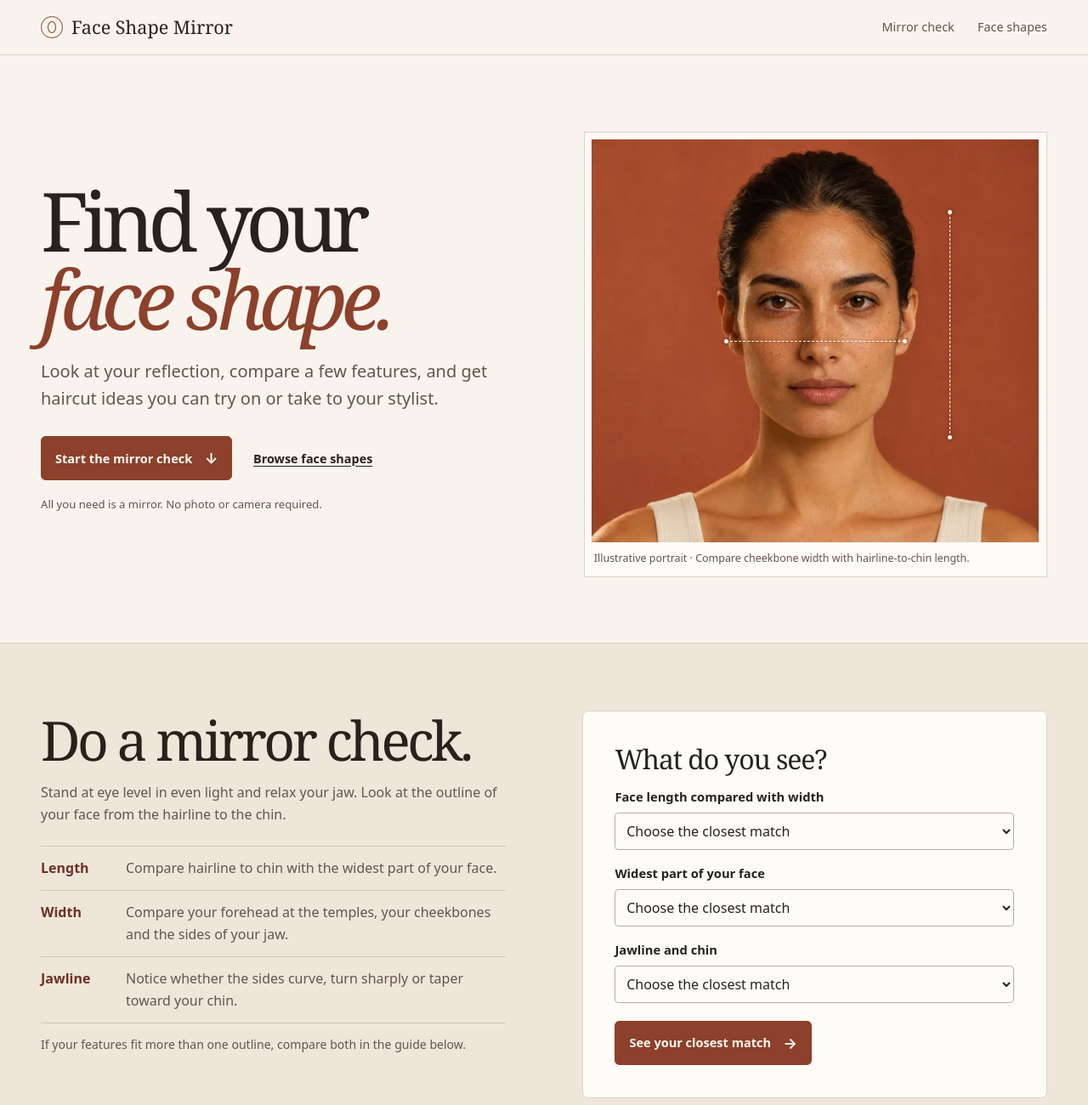
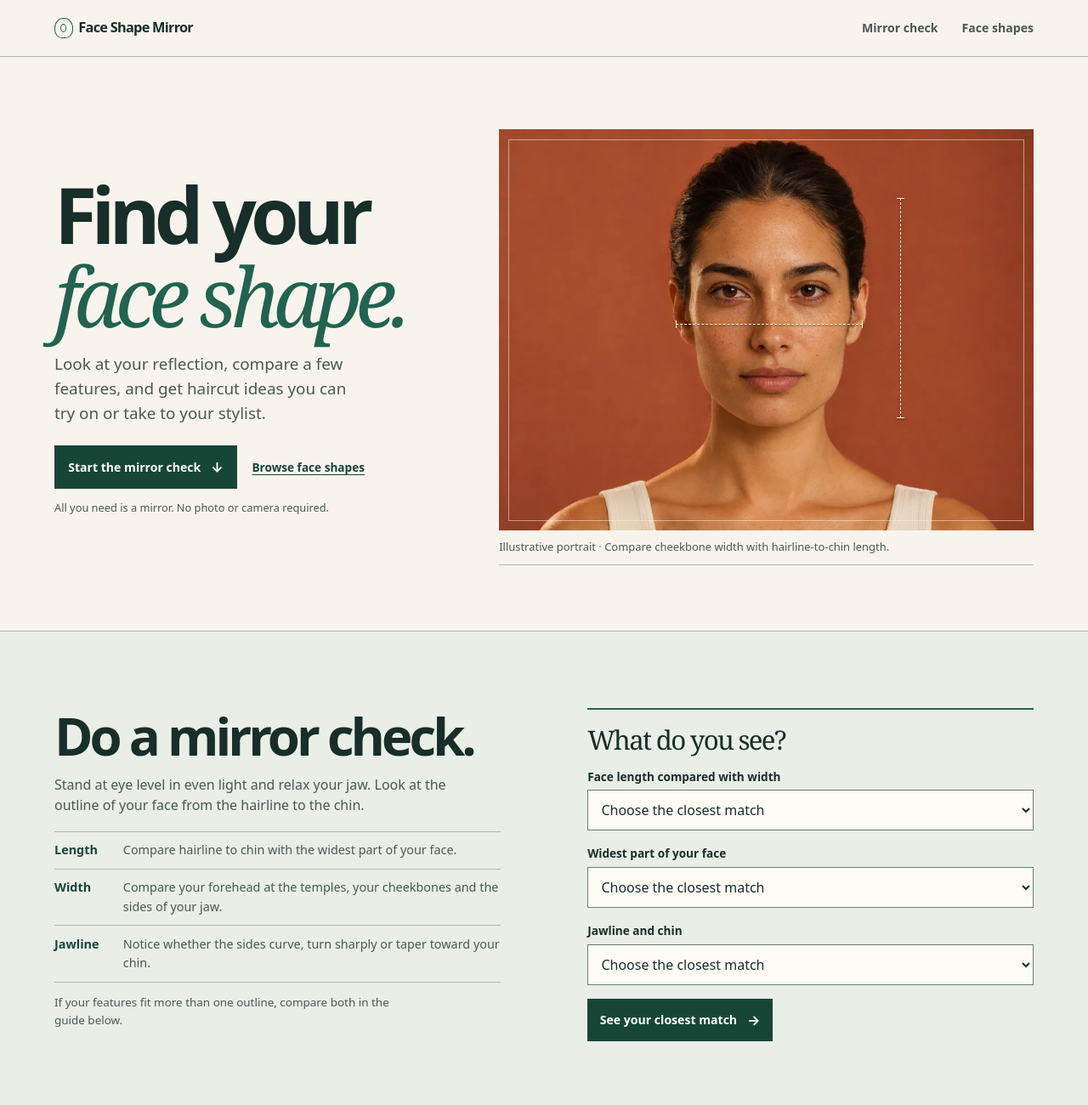
Before and after one commit to kurisu0514/faceshapemirror.com, a website: page src/index.html in a window 1280 px wide. Shown: the top 1300 px of the page at 85% size. Drawn offline with Linux system fonts and the light colour scheme.

Commit message:
Refine the mirror-first visual layout

```diff
--- a/src/assets/site.css
+++ b/src/assets/site.css
@@ -1,43 +1,36 @@
 :root {
   color-scheme: light;
   --paper: #f8f4ed;
-  --surface: #fffcf7;
-  --ink: #29211c;
-  --muted: #63554c;
-  --brand: #8d402b;
-  --brand-deep: #6e3021;
-  --line: #dfd1c4;
-  --tint: #efe6da;
+  --surface: #fffcf6;
+  --ink: #182e28;
+  --muted: #495951;
+  --accent: #20634f;
+  --accent-deep: #174637;
+  --field: #e9eee6;
+  --line: #aeb9ac;
+  --control-line: #687f72;
   --serif: Georgia, 'Times New Roman', serif;
   --sans: system-ui, -apple-system, 'Segoe UI', sans-serif;
+  --gutter: clamp(1rem, 5.13vw, 4rem);
 }
 
 *, *::before, *::after { box-sizing: border-box; }
 [hidden] { display: none !important; }
 html { scroll-behavior: smooth; }
-body {
-  margin: 0;
-  background: var(--paper);
-  color: var(--ink);
-  font: 1rem/1.6 var(--sans);
-}
+body { margin: 0; background: var(--paper); color: var(--ink); font: 1rem/1.55 var(--sans); }
 img { display: block; max-width: 100%; }
 a { color: inherit; }
 h1, h2, h3, p, figure { margin: 0; }
-h1, h2, h3 {
-  font-family: var(--serif);
-  font-weight: 400;
-  line-height: 1.09;
-}
+h1, h2, h3 { line-height: 1.04; }
 button, select { font: inherit; }
-:focus-visible { outline: 2px solid var(--brand); outline-offset: 5px; }
-[id] { scroll-margin-top: 2rem; }
+:focus-visible { outline: 2px solid var(--accent); outline-offset: 3px; }
+[id] { scroll-margin-top: 1.25rem; }
 
-.shell { width: min(100% - 6rem, 75rem); margin-inline: auto; }
+.shell { width: min(calc(100% - var(--gutter) * 2), 77rem); margin-inline: auto; }
 .skip-link {
   position: fixed;
-  top: 1rem;
-  left: 1rem;
+  top: .75rem;
+  left: .75rem;
   z-index: 2;
   padding: .65rem 1rem;
   transform: translateY(-200%);
@@ -46,193 +39,257 @@ button, select { font: inherit; }
 .skip-link:focus { transform: none; }
 
 .site-header { border-bottom: 1px solid var(--line); }
-.header-inner, .footer-inner {
+.header-inner {
   display: flex;
+  min-height: 3.7rem;
   align-items: center;
   justify-content: space-between;
-  gap: 1rem 2rem;
-  padding-block: 1.2rem;
+  gap: .5rem 1rem;
 }
 .wordmark {
   display: inline-flex;
+  min-height: 2.75rem;
+  width: fit-content;
   align-items: center;
-  gap: .65rem;
-  width: fit-content;
+  gap: .42rem;
   color: var(--ink);
-  font: 1.35rem/1.15 var(--serif);
+  font-size: clamp(.75rem, 3.35vw, 1.02rem);
+  font-weight: 750;
+  letter-spacing: -.045em;
+  line-height: 1.1;
   text-decoration: none;
 }
 .mirror-mark {
   display: inline-grid;
-  width: 1.6rem;
-  height: 1.6rem;
-  flex: 0 0 1.6rem;
+  width: 1.35rem;
+  height: 1.48rem;
+  flex: 0 0 1.35rem;
   place-items: center;
-  border: 1px solid var(--brand);
-  border-radius: 50%;
+  border: 1px solid var(--accent);
+  border-radius: 50% 50% 42% 42%;
 }
 .mirror-mark::after {
-  width: .62rem;
-  height: .88rem;
-  border: 1px solid var(--brand);
-  border-radius: 49% 49% 50% 50%;
+  width: .43rem;
+  height: .62rem;
+  border: 1px solid var(--accent);
+  border-radius: 50%;
   content: '';
 }
-nav { display: flex; flex-wrap: wrap; gap: .4rem 1.7rem; }
+nav { display: flex; flex: 0 0 auto; align-items: center; gap: clamp(.5rem, 3vw, 1.75rem); }
 nav a {
+  display: inline-flex;
+  min-height: 2.75rem;
+  align-items: center;
   color: var(--muted);
-  font-size: .9rem;
+  font-size: clamp(.68rem, 2.85vw, .88rem);
+  font-weight: 650;
   text-decoration: none;
+  white-space: nowrap;
 }
-nav a:hover, .text-link:hover, .site-footer p a:hover { color: var(--brand); }
+nav a:hover, .text-link:hover, .site-footer p a:hover { color: var(--accent); text-decoration: underline; }
 
 .hero {
   display: grid;
-  grid-template-columns: minmax(0, 1.03fr) minmax(0, 1fr);
-  align-items: center;
-  gap: clamp(2rem, 6vw, 5.6rem);
-  padding-block: clamp(3rem, 7vw, 6.5rem) clamp(2.7rem, 6vw, 5.5rem);
+  grid-template-columns: minmax(0, 1fr);
+  align-items: start;
+  gap: 1.35rem;
+  padding-block: 1.6rem 2.15rem;
 }
-.hero-copy { padding-bottom: 1rem; }
-h1 { font-size: clamp(3.1rem, 7.5vw, 7.2rem); letter-spacing: -.08em; line-height: .95; }
-h1 em { display: block; color: var(--brand); font-weight: inherit; letter-spacing: -.075em; }
-.hero-intro {
-  max-width: 33rem;
-  margin-top: 1.6rem;
-  color: var(--muted);
-  font-size: clamp(1.05rem, 1.6vw, 1.25rem);
+h1 {
+  font-size: clamp(2.85rem, 13.6vw, 4.7rem);
+  font-weight: 690;
+  letter-spacing: -.075em;
+  line-height: .91;
 }
-.hero-actions { display: flex; flex-wrap: wrap; align-items: center; gap: .95rem 1.55rem; margin-top: 1.75rem; }
+h1 em {
+  display: block;
+  margin-top: .08em;
+  color: var(--accent);
+  font: italic normal 1.06em/.95 var(--serif);
+  letter-spacing: -.078em;
+}
+.hero-intro { max-width: 34ch; margin-top: .88rem; color: var(--muted); font-size: .95rem; }
+.hero-actions { display: flex; flex-wrap: wrap; align-items: center; gap: .35rem .85rem; margin-top: .95rem; }
 .button {
   display: inline-flex;
-  min-height: 3.25rem;
+  max-width: 100%;
+  min-height: 3rem;
   align-items: center;
-  justify-content: center;
-  gap: .9rem;
-  border: 1px solid var(--brand);
-  border-radius: .35rem;
-  padding: .64rem 1rem;
-  background: var(--brand);
-  color: #fffaf2;
-  font-size: .91rem;
-  font-weight: 650;
+  justify-content: space-between;
+  gap: .75rem;
+  border: 1px solid var(--accent-deep);
+  border-radius: 0;
+  padding: .65rem .8rem;
+  background: var(--accent-deep);
+  color: var(--surface);
+  font-size: .8rem;
+  font-weight: 700;
+  text-align: start;
   text-decoration: none;
   cursor: pointer;
+  transition: background-color 160ms ease, border-color 160ms ease;
 }
-.button:hover { border-color: var(--brand-deep); background: var(--brand-deep); }
-.button span { font-size: 1.08rem; }
-.text-link, .check-result a { font-weight: 650; text-underline-offset: .22em; }
-.text-link { font-size: .9rem; }
-.hero-note { margin-top: 1.1rem; color: var(--muted); font-size: .82rem; }
-.hero-figure { padding: .55rem .55rem .7rem; border: 1px solid var(--line); background: var(--surface); }
-.portrait { position: relative; overflow: hidden; aspect-ratio: 1.11; background: #b97b65; }
-.portrait img { width: 100%; height: 100%; object-fit: cover; object-position: center 46%; }
+.button:hover { border-color: var(--accent); background: var(--accent); }
+.button span { font-size: 1rem; line-height: 1; }
+.text-link, .check-result a { color: var(--accent-deep); font-weight: 650; text-underline-offset: .25em; }
+.text-link { display: inline-flex; min-height: 2.75rem; align-items: center; font-size: .76rem; }
+.hero-note { margin-top: .52rem; color: var(--muted); font-size: .75rem; }
+
+.hero-figure { min-width: 0; }
+.portrait { position: relative; isolation: isolate; aspect-ratio: 4 / 3; background: #a95f47; }
+.portrait img { width: 100%; height: 100%; object-fit: cover; }
+.portrait::after {
+  position: absolute;
+  inset: .45rem;
+  border: 1px solid #fff4db80;
+  content: '';
+  pointer-events: none;
+}
 .measure-width, .measure-length {
   position: absolute;
-  color: #fff9eb;
-  filter: drop-shadow(0 0 2px #502618);
+  z-index: 1;
+  color: #fff6db;
+  filter: drop-shadow(0 1px 1px #492819);
   pointer-events: none;
 }
-.measure-width { inset: 50% 30% auto 30%; border-top: 1px dashed currentColor; }
-.measure-length { inset: 18% auto 26% 80%; border-left: 1px dashed currentColor; }
+.measure-width { inset: 48.5% 32% auto 33%; border-block-start: 1px dashed currentColor; }
+.measure-length { inset: 17% auto 28% 75%; border-inline-start: 1px dashed currentColor; }
 .measure-width::before, .measure-width::after, .measure-length::before, .measure-length::after {
   position: absolute;
-  width: .32rem;
-  height: .32rem;
-  border-radius: 50%;
   background: currentColor;
   content: '';
 }
-.measure-width::before { inset: -.2rem auto auto -.15rem; }
-.measure-width::after { inset: -.2rem -.15rem auto auto; }
-.measure-length::before { inset: -.15rem auto auto -.2rem; }
-.measure-length::after { inset: auto auto -.15rem -.2rem; }
-.hero-figure figcaption { margin: .65rem .15rem 0; color: var(--muted); font-size: .78rem; line-height: 1.45; }
+.measure-width::before, .measure-width::after { top: -.31rem; width: 1px; height: .58rem; }
+.measure-width::before { left: 0; }
+.measure-width::after { right: 0; }
+.measure-length::before, .measure-length::after { left: -.31rem; width: .58rem; height: 1px; }
+.measure-length::before { top: 0; }
+.measure-length::after { bottom: 0; }
+.hero-figure figcaption {
+  border-bottom: 1px solid var(--line);
+  padding: .65rem 0 .75rem;
+  color: var(--muted);
+  font-size: .74rem;
+  line-height: 1.4;
+}
 
-.check-section {
-  padding-block: clamp(3.2rem, 6.2vw, 6rem);
-  border-block: 1px solid var(--line);
-  background: var(--tint);
+.check-section { border-block: 1px solid var(--line); padding-block: 2.6rem 2.8rem; background: var(--field); }
+.check-grid { display: grid; grid-template-columns: minmax(0, 1fr); align-items: start; gap: 1.85rem; }
+h2 { font-size: clamp(2.08rem, 8vw, 3.85rem); font-weight: 650; letter-spacing: -.065em; }
+.check-guide > p, .section-intro p { max-width: 53ch; margin-top: .85rem; color: var(--muted); }
+.feature-list { margin: 1.1rem 0 0; padding: 0; list-style: none; }
+.feature-list li {
+  display: grid;
+  grid-template-columns: 4.4rem minmax(0, 1fr);
+  gap: .65rem;
+  border-top: 1px solid var(--line);
+  padding-block: .65rem;
+  font-size: .9rem;
 }
-.check-grid {
-  display: grid;
-  grid-template-columns: minmax(0, 1fr) minmax(0, 1fr);
-  align-items: start;
-  gap: clamp(2.3rem, 7vw, 7.4rem);
-}
-h2 { font-size: clamp(2.1rem, 5vw, 4.05rem); letter-spacing: -.055em; }
-.check-guide > p, .section-intro p { max-width: 37rem; margin-top: .9rem; color: var(--muted); }
-.feature-list { display: grid; margin: 1.5rem 0 0; padding: 0; list-style: none; }
-.feature-list li { display: grid; grid-template-columns: 5.5rem 1fr; gap: .75rem; border-top: 1px solid #d6c6b6; padding: .8rem 0; }
-.feature-list li:last-child { border-bottom: 1px solid #d6c6b6; }
-.feature-list strong { color: var(--brand-deep); }
-.feature-list span, .check-note { color: var(--muted); }
-.check-note { font-size: .88rem; }
-.check-panel { min-width: 0; padding: clamp(1.1rem, 3.2vw, 2.35rem); border: 1px solid var(--line); border-radius: .45rem; background: var(--surface); }
+.feature-list li:last-child { border-bottom: 1px solid var(--line); }
+.feature-list strong, .shape-card strong { color: var(--accent-deep); }
+.feature-list span { color: var(--muted); }
+.check-guide > .check-note { font-size: .84rem; }
+.check-panel { min-width: 0; border-top: 2px solid var(--accent); padding-top: 1.05rem; }
 fieldset { min-inline-size: 0; margin: 0; padding: 0; border: 0; }
-legend { padding: 0; font: 2rem/1.1 var(--serif); letter-spacing: -.035em; }
-label { display: block; margin: 1.05rem 0 .35rem; font-size: .92rem; font-weight: 650; }
+legend { padding: 0; font: 1.95rem/1.05 var(--serif); letter-spacing: -.055em; }
+label { display: block; margin: 1rem 0 .35rem; font-size: .85rem; font-weight: 720; }
 select {
   width: 100%;
-  min-height: 2.75rem;
-  padding: .45rem .55rem;
-  border: 1px solid #bfa99b;
-  border-radius: .28rem;
+  min-width: 0;
+  min-height: 3rem;
+  border: 1px solid var(--control-line);
+  border-radius: 0;
+  padding: .55rem .7rem;
   background: var(--surface);
   color: var(--ink);
+  font-size: 1rem;
+  text-overflow: ellipsis;
 }
-.check-panel .button { margin-top: 1.35rem; }
-.check-result { margin-top: 1.25rem; padding: 1rem; border: 1px solid var(--line); border-radius: .3rem; background: var(--tint); }
-.check-result h3 { font-size: 1.55rem; }
+select:hover { border-color: var(--accent-deep); }
+.check-panel .button { width: 100%; margin-top: 1rem; padding-inline: .85rem; font-size: .88rem; }
+.check-result { margin-top: 1.35rem; border-block: 1px solid var(--line); padding: .95rem 0 1rem; }
+.check-result h3 { font: 1.6rem/1.05 var(--serif); letter-spacing: -.03em; }
 .check-result p { margin-top: .48rem; color: var(--muted); }
 .check-result ul { margin: .55rem 0 0; padding-inline-start: 1.15rem; }
-.check-result a { color: var(--brand-deep); }
+.check-result a { display: inline-flex; min-height: 2.75rem; align-items: center; }
 
-.shape-section { padding-block: clamp(3.2rem, 6.5vw, 6.25rem); }
-.section-intro { margin-bottom: 1.85rem; }
-.shape-grid { display: grid; grid-template-columns: repeat(3, minmax(0, 1fr)); gap: 1rem; }
-.shape-card { min-width: 0; padding: clamp(1rem, 2.2vw, 1.65rem); border: 1px solid var(--line); border-radius: .4rem; background: var(--surface); }
-.shape-card:target, .triangle-note:target { outline: 2px solid var(--brand); outline-offset: 3px; }
-.shape-card h3, .triangle-note h3 { margin-top: .55rem; font-size: 1.85rem; letter-spacing: -.03em; }
-.shape-card p, .triangle-note p { margin-top: .55rem; color: var(--muted); font-size: .93rem; }
-.shape-card p:last-child { margin-top: .7rem; }
-.shape-card strong { color: var(--brand-deep); }
-.outline { display: block; width: 2.65rem; height: 3rem; border: 1.25px solid var(--brand); background: #f4e7d9; }
-.outline.oval { border-radius: 50% 50% 49% 49%; }
-.outline.round { height: 2.65rem; border-radius: 50%; }
+.shape-section { padding-block: 2.65rem 3rem; }
+.section-intro { margin-bottom: 1.35rem; }
+.shape-grid { display: grid; grid-template-columns: minmax(0, 1fr); border-bottom: 1px solid var(--line); }
+.shape-card {
+  display: grid;
+  min-width: 0;
+  grid-template-columns: 2.6rem minmax(0, 1fr);
+  gap: .42rem .65rem;
+  border-top: 1px solid var(--line);
+  padding-block: 1.05rem;
+}
+.shape-card:target, .triangle-note:target { outline: 2px solid var(--accent); outline-offset: .22rem; }
+.shape-card h3, .shape-card p { grid-column: 2; }
+.shape-card h3, .triangle-note h3 { font: 1.8rem/1.04 var(--serif); letter-spacing: -.045em; }
+.shape-card p, .triangle-note p { color: var(--muted); font-size: .92rem; overflow-wrap: break-word; }
+.outline {
+  display: block;
+  align-self: start;
+  grid-area: 1 / 1 / span 3;
+  width: 1.85rem;
+  height: 2.1rem;
+  margin: .14rem auto 0;
+  border: 1px solid var(--accent);
+  background: var(--field);
+}
+.outline.oval { border-radius: 50%; }
+.outline.round { height: 1.85rem; border-radius: 50%; }
 .outline.square { border-radius: 28% 28% 21% 21%; }
-.outline.heart { width: 2.8rem; border-radius: 40% 40% 50% 50% / 34% 34% 73% 73%; }
-.outline.diamond { width: 2.35rem; border-radius: 47% 47% 46% 46% / 59% 59% 43% 43%; transform: rotate(5deg); }
-.outline.oblong { width: 2.12rem; border-radius: 39% 39% 38% 38%; }
-.triangle-note { margin-top: 1.25rem; padding: 1rem 1.1rem; border-left: 2px solid var(--brand); background: var(--tint); }
-.triangle-note h3 { margin-top: 0; font-size: 1.6rem; }
-.triangle-note p { max-width: 54rem; }
+.outline.heart { width: 1.95rem; border-radius: 40% 40% 50% 50% / 34% 34% 73% 73%; }
+.outline.diamond { width: 1.65rem; border-radius: 47% 47% 46% 46% / 59% 59% 43% 43%; }
+.outline.oblong { width: 1.48rem; border-radius: 39% 39% 38% 38%; }
+.triangle-note { margin-top: 1.4rem; border-inline-start: 2px solid var(--accent); padding: .1rem 0 .15rem .85rem; }
+.triangle-note h3 { font-size: 1.55rem; }
+.triangle-note p { max-width: 64ch; margin-top: .45rem; }
 
-.site-footer { border-top: 1px solid var(--line); background: var(--tint); }
-.footer-inner { flex-wrap: wrap; padding-block: 1.55rem; }
-.site-footer p { color: var(--muted); font-size: .81rem; }
-.site-footer p a { text-underline-offset: .17em; }
+.site-footer { border-top: 1px solid var(--line); }
+.footer-inner { display: flex; flex-wrap: wrap; align-items: center; justify-content: space-between; gap: .3rem 1.25rem; padding-block: .85rem 1.1rem; }
+.site-footer p { color: var(--muted); font-size: .77rem; }
+.site-footer p a { text-underline-offset: .2em; }
 
-@media (max-width: 60rem) {
-  .shell { width: min(100% - 3.5rem, 75rem); }
-  .hero { gap: 2rem; }
-  .check-grid { gap: 2rem; }
+@media (max-width: 22rem) {
+  .header-inner { gap: .45rem; }
+  .wordmark { gap: .3rem; }
+  .hero-actions { column-gap: .58rem; }
+  .hero-actions .button { gap: .5rem; padding-inline: .62rem; }
+  .text-link { font-size: .74rem; }
+  .hero { gap: 1.12rem; }
 }
-@media (max-width: 45rem) {
-  .shell { width: calc(100% - 2rem); }
-  .hero, .check-grid { grid-template-columns: 1fr; }
-  .hero-copy { padding-bottom: 0; }
-  .hero { align-items: start; padding-top: 2.65rem; }
-  .hero-figure { max-width: 33rem; }
-  .hero-intro { margin-top: 1.12rem; }
-  .hero-actions { margin-top: 1.35rem; }
-  .shape-grid { grid-template-columns: repeat(2, minmax(0, 1fr)); }
+
+@media (min-width: 45rem) {
+  .header-inner { min-height: 4.1rem; }
+  .hero {
+    grid-template-columns: minmax(0, .9fr) minmax(0, 1.25fr);
+    align-items: center;
+    gap: clamp(2rem, 5.5vw, 6rem);
+    padding-block: clamp(2.8rem, 6.7vw, 6rem) clamp(2.9rem, 6vw, 5.35rem);
+  }
+  h1 { font-size: clamp(3.6rem, 7.15vw, 7.35rem); }
+  .hero-intro { margin-top: 1.25rem; font-size: clamp(1rem, 1.5vw, 1.18rem); }
+  .hero-actions { gap: .5rem 1.1rem; margin-top: 1.45rem; }
+  .button { min-height: 3.15rem; padding-inline: .95rem; font-size: .88rem; }
+  .text-link { font-size: .85rem; }
+  .hero-note { margin-top: .8rem; font-size: .8rem; }
+  .portrait::after { inset: .7rem; }
+  .hero-figure figcaption { font-size: .81rem; }
+  .check-section, .shape-section { padding-block: clamp(3.6rem, 7vw, 6.5rem); }
+  .check-grid { grid-template-columns: repeat(2, minmax(0, 1fr)); gap: clamp(2rem, 8vw, 8rem); }
+  .check-panel { padding-top: 1.2rem; }
+  .check-panel .button { width: auto; min-width: 13rem; }
+  .section-intro { margin-bottom: 2rem; }
+  .shape-grid { grid-template-columns: repeat(2, minmax(0, 1fr)); column-gap: clamp(1.5rem, 5vw, 5rem); }
+  .shape-card { padding-block: 1.45rem; }
+  .footer-inner { padding-block: 1.18rem; }
 }
-@media (max-width: 26rem) {
-  .header-inner { align-items: flex-start; flex-direction: column; gap: .55rem; padding-block: .8rem; }
-  .shape-grid { grid-template-columns: 1fr; }
-  .feature-list li { grid-template-columns: 4.4rem 1fr; gap: .55rem; }
-}
+
 @media (prefers-reduced-motion: reduce) {
   html { scroll-behavior: auto; }
+  .button { transition: none; }
 }
```
